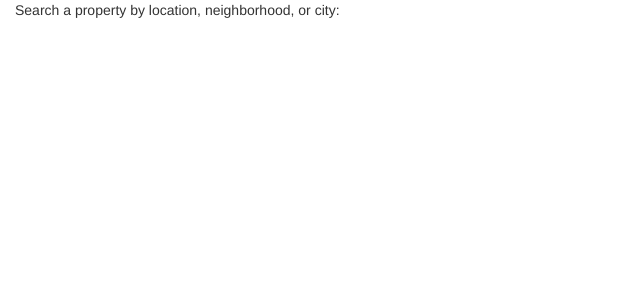
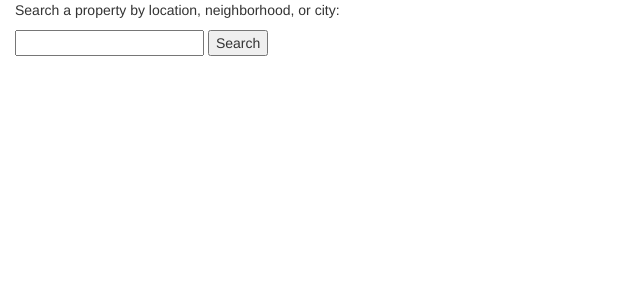
Before and after one commit to jttyeung/investable, a Flask app: page / in a window 1280 px wide. Shown: the top 300 px of the page, without its empty margins (0-640 px from the left). Run offline with Flask 2, Linux system fonts and the light colour scheme; some libraries are stand-ins or nearby versions.

Commit message:
added search route

```diff
--- a/server.py
+++ b/server.py
@@ -15,18 +15,29 @@ app.jinja_env.auto_reload = True
 @app.route('/')
 def homepage():
     """ Brings user to the homepage. """
+
     return render_template('index.html')
+
+
+@app.route('/search')
+def search():
+    """ Returns user search results. """
+
+    # need to determine where search lands user - same page, refreshed page, etc.
+    return render_template('/')
 
 
 @app.route('/login')
 def login():
     """ Brings user to the login page. """
+
     return render_template('login.html')
 
 
 @app.route('/register', methods=['GET'])
 def register():
     """ Brings user to the registration page. """
+
     return render_template('registration.html')
 
 
--- a/templates/index.html
+++ b/templates/index.html
@@ -1,8 +1,13 @@
 {% extends 'base.html' %}
 
 {% block body %}
-<!-- centered on fullscreen page -->
+<!-- large, centered on fullscreen page -->
 <p>Search a property by location, neighborhood, or city:</p>
+<form action="/search" method="GET">
+  <input type="textbox" name="search">
+<!--   change this to a keyboard stroke of 'enter' instead of having submit button -->
+  <input type="submit" name="submit" value="Search">
+</form>
 <!-- search bar goes here -->
 
 
```
